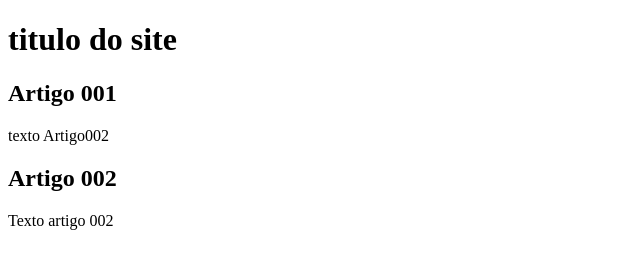
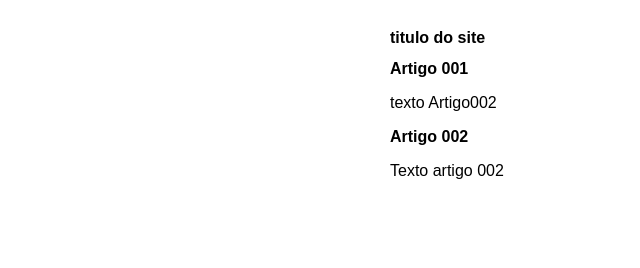
Before and after one commit to Biggjao/projeto-site, a plain HTML site: page index.html in a window 1280 px wide. Shown: the whole page, without its empty margins (0-640 px from the left). Drawn offline with Linux system fonts and the light colour scheme.

Commit message:
iniciei o desing

```diff
--- /dev/null
+++ b/estilos/style.css
@@ -0,0 +1,15 @@
+* {
+    font-family: Arial, Helvetica, sans-serif;
+    font-size: 16px;
+}
+body {
+    background-color: aqua(204, 157, 248);
+}
+
+main {
+    background-color: white;
+    width: 500px;
+    margin: auto;
+    padding:  10px;
+    box-shadow: black 3px 5px(0, 0, 0.473)
+}
--- a/index.html
+++ b/index.html
@@ -4,6 +4,7 @@
     <meta charset="UTF-8">
     <meta name="viewport" content="width=device-width, initial-scale=1.0">
     <title>Site</title>
+    <link rel="stylesheet" href="estilos/style.css">
 </head>
 <body>
 <main>
```
